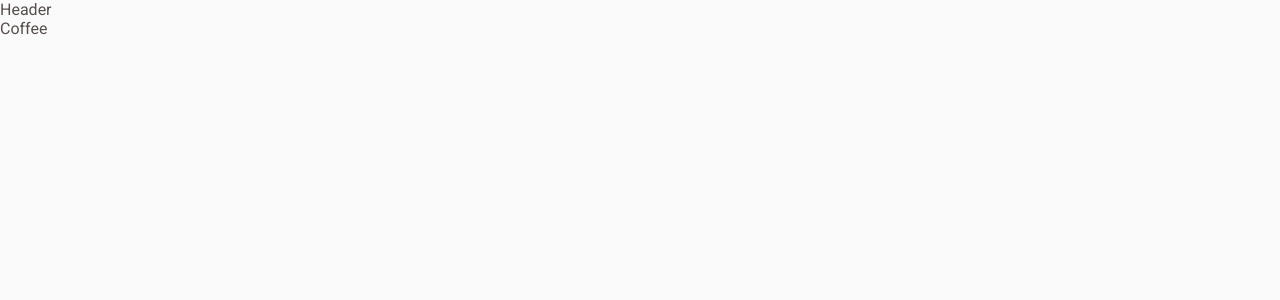
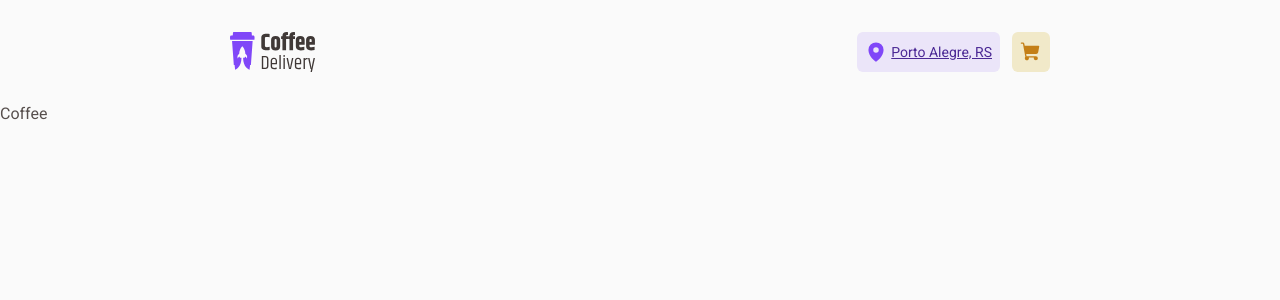
Before and after one commit to rickson-simoes/TheCoffeShop, a React (Vite) app: page / in a window 1280 px wide. Shown: the top 300 px of the page. Built offline with nearby package versions, Linux system fonts and the light colour scheme.

Commit message:
:art: Header: Styles with styled component

```diff
--- a/src/components/Header/index.tsx
+++ b/src/components/Header/index.tsx
@@ -1,9 +1,36 @@
-import { Outlet } from 'react-router-dom'
+import { Outlet, useNavigate } from 'react-router-dom'
+import { ActionBar, HeaderContainer, Content, NavItem } from './styles'
+
+import CoffeDelivery from '../../assets/logo/coffe-delivery.svg'
+import { MapPin, ShoppingCart } from 'phosphor-react';
 
 export function Header() {
+  const navigate = useNavigate();
+
   return (
     <>
-      <div> Header </div>
+      <HeaderContainer>
+        <Content>
+          <img src={CoffeDelivery} alt="" onClick={() => navigate("/")} />
+
+          <ActionBar>
+            <NavItem
+              href="#"
+              background='purpleLight'
+              fontColor='purpleDark'
+              svgColor='purple'
+            >
+              <MapPin weight="fill" size={22} />
+
+              <span>Porto Alegre, RS</span>
+            </NavItem>
+
+            <NavItem href="#" background='yellowLight' svgColor='yellowDark'>
+              <ShoppingCart weight="fill" size={22} />
+            </NavItem>
+          </ActionBar>
+        </Content>
+      </HeaderContainer>
       <Outlet />
     </>
   )
--- a/src/components/Header/styles.ts
+++ b/src/components/Header/styles.ts
@@ -0,0 +1,51 @@
+import styled from "styled-components";
+
+
+export const HeaderContainer = styled.header`
+  display: flex;
+  justify-content: center;
+  padding: 2rem 0;
+`
+
+export const Content = styled.div`
+  width: 51.25rem;
+  display: flex;
+  justify-content: space-between;
+`;
+
+export const ActionBar = styled.nav`
+  display: flex;
+  gap: 0.750rem;
+`;
+
+const Colors = {
+  purple: 'purple',
+  purpleLight: 'purpleLight',
+  purpleDark: 'purpleDark',
+  yellowLight: 'yellowLight',
+  yellowDark: 'yellowDark',
+} as const
+
+interface NavItemProps {
+  background: keyof typeof Colors;
+  fontColor?: keyof typeof Colors;
+  svgColor?: keyof typeof Colors;
+}
+
+export const NavItem = styled.a<NavItemProps>`
+  padding: 0.5rem;
+  display: flex;
+  align-items: center;
+  background: ${props => props.theme[Colors[props.background]]};
+  color: ${props => props.theme[Colors[props.fontColor!]]};
+  border-radius: 6px;
+  gap: 0.25rem;
+
+  svg {
+    color: ${props => props.theme[Colors[props.svgColor!]]};
+  }
+
+  span {
+    font-size: 0.875rem;
+  }
+`
```
